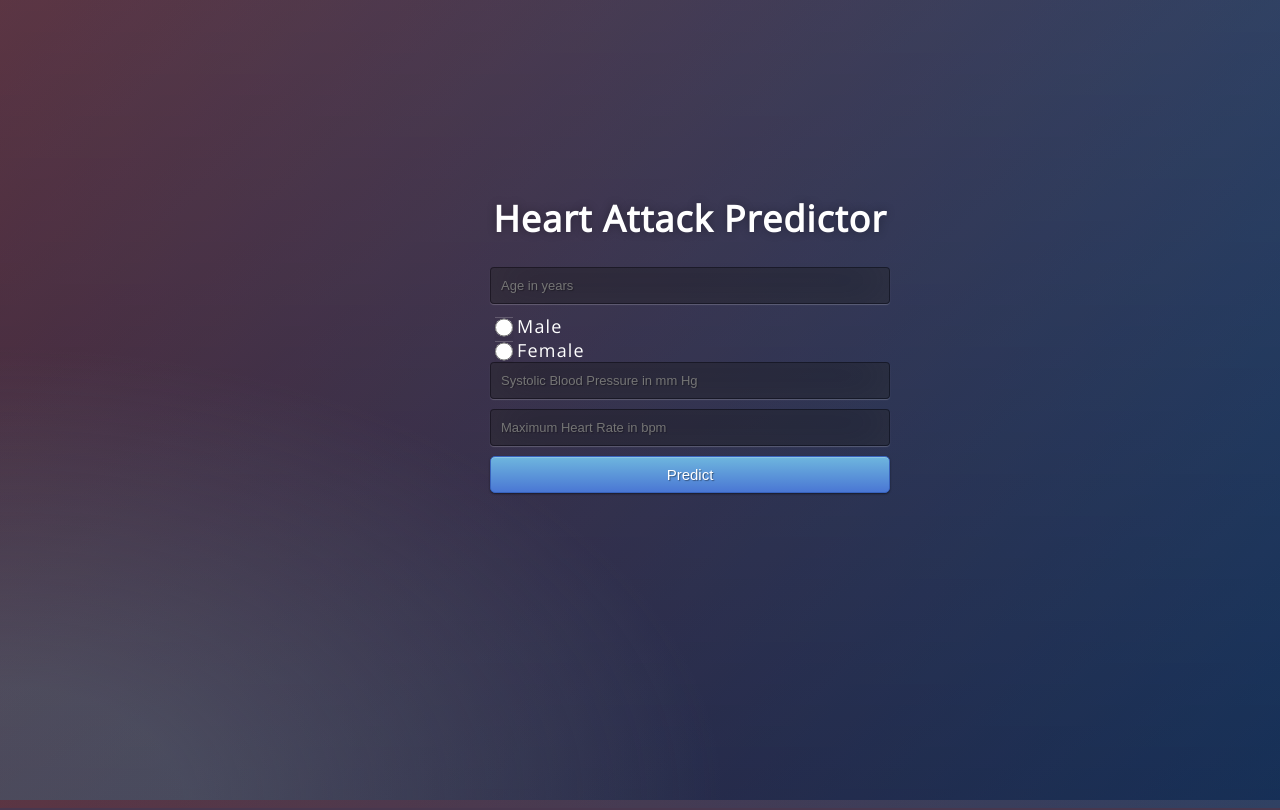
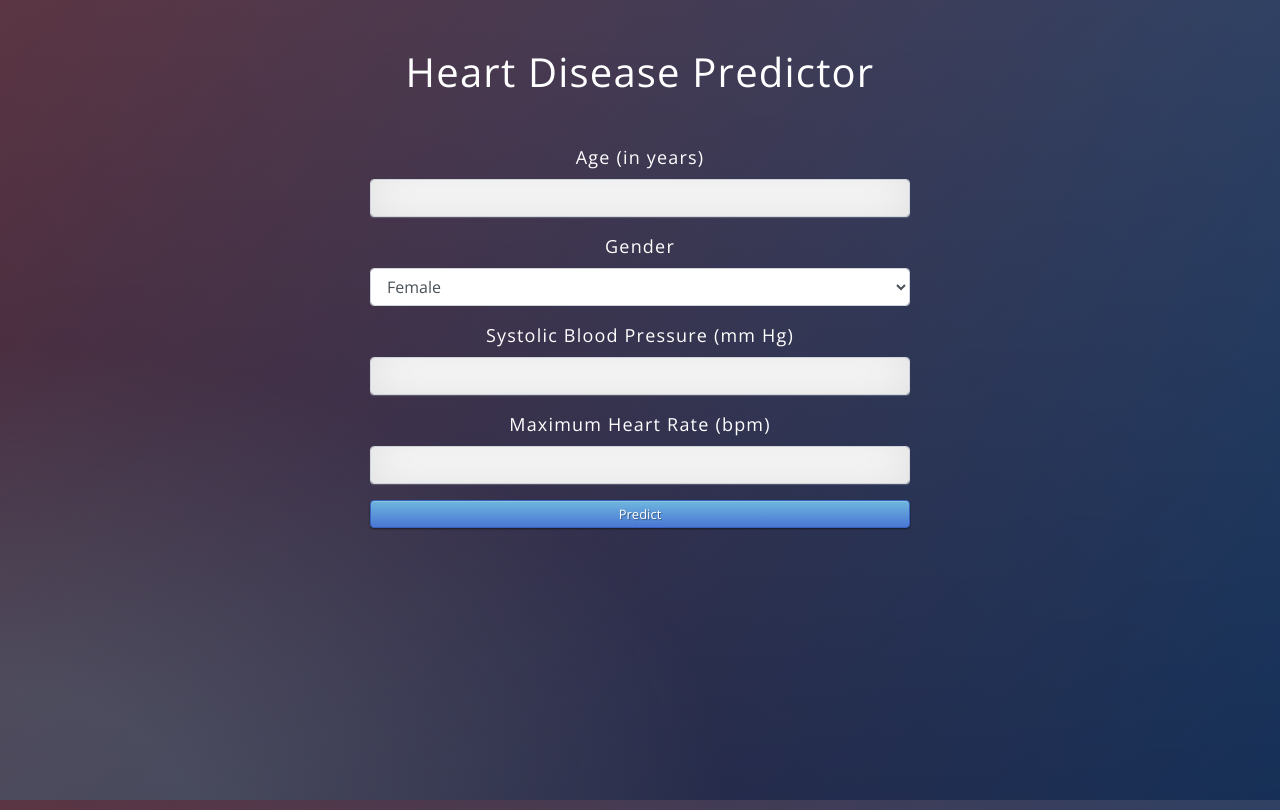
Before and after one commit to AliMoamen/BeatAlert, a Flask app: page / in a window 1280 px wide. Shown: the top 810 px of the page. Run offline with Flask 2, Linux system fonts and the light colour scheme; parts of the project's set-up code (start-up, migrations or seed data) failed here and were passed over; some libraries are stand-ins or nearby versions.

Commit message:
Update index.html

```diff
--- a/templates/index.html
+++ b/templates/index.html
@@ -1,47 +1,58 @@
 <!DOCTYPE html>
-<html >
+<html>
 <head>
     <meta charset="UTF-8">
-  <title>Heart Attck Predictor</title>
-  <link href='https://fonts.googleapis.com/css?family=Pacifico' rel='stylesheet' type='text/css'>
-  <link href='https://fonts.googleapis.com/css?family=Arimo' rel='stylesheet' type='text/css'>
-  <link href='https://fonts.googleapis.com/css?family=Hind:300' rel='stylesheet' type='text/css'>
-  <link href='https://fonts.googleapis.com/css?family=Open+Sans+Condensed:300' rel='stylesheet' type='text/css'>
+    <meta name="viewport" content="width=device-width, initial-scale=1.0">
+    <title>Heart Disease Predictor</title>
+    <link rel="preconnect" href="https://fonts.googleapis.com">
+    <link rel="preconnect" href="https://fonts.gstatic.com" crossorigin>
+    <link href="https://fonts.googleapis.com/css2?family=Roboto+Slab&display=swap" rel="stylesheet">
+    <link rel="stylesheet" href="https://stackpath.bootstrapcdn.com/bootstrap/4.5.2/css/bootstrap.min.css"
+          integrity="sha384-JcKb8q3iqJ61gNV9KGb8thSsNjpSL0n8PARn9HuZOnIxN0hoP+VmmDGMN5t9UJ0Z" crossorigin="anonymous">
     <link rel="stylesheet" href="{{ url_for('static', filename='css/style.css') }}">
-
 </head>
-
   <body>
- <div class="login">
-	<h1>Heart Attack Predictor</h1>
-
-
-    <form action="{{ url_for('predict')}}" method="post">
-        <input type="text" name="Age" placeholder="Age in years" required="required" />
-        <label for="male" class="form-control">
-            <input type="radio" id="male" name="gender" value= 1 class="btn">
-            Male
-        </label>
-        <label for="female" class="form-control">
-            <input type="radio" id="female" name="gender" value= 0 class="btn">
-            Female
-        </label>
-        <input type="text" name="Systolic Blood Pressure" placeholder="Systolic Blood Pressure in mm Hg" required="required" />
-        <input type="text" name="Maximum Heart Rate" placeholder="Maximum Heart Rate in bpm" required="required" />
-
-
-        <button type="submit" class="btn btn-primary btn-block btn-large">Predict</button>
+    </div>
+    <header class="header">
+      <h1 class="text-center my-5">Heart Disease Predictor</h1>
+    </header>
+    <main>
+      <div class="container my-5">
+        <div class="row justify-content-center">
+          <div class="col-md-6">
+            <form action="{{ url_for('predict') }}" method="post">
+              <div class="form-group">
+                <label for="age">Age (in years)</label>
+                <input type="number" name="age" id="age" class="form-control" required>
+              </div>
+              <div class="form-group">
+                <label for="sex">Gender</label>
+                <select name="sex" id="sex" class="form-control" required>
+                  <option value="0">Female</option>
+                  <option value="1">Male</option>
+                </select>
+              </div>
+              <div class="form-group">
+                <label for="trtbps">Systolic Blood Pressure (mm Hg)</label>
+                <input type="number" name="trtbps" id="trtbps" class="form-control" required>
+              </div>
+              <div class="form-group">
+                <label for="thalachh">Maximum Heart Rate (bpm)</label>
+                <input type="number" name="thalachh" id="thalachh" class="form-control" required>
+              </div>
+              <button type="submit" class="btn btn-primary btn-block">Predict</button>
             </form>
-
-   <br>
-   <br>
-   {{ prediction_text }}
-   <br>
-    {{data}}
-
-
           </div>
-
-
+        </div>
+        {% if prediction_text %}
+          <div class="row justify-content-center">
+            <div class="col-md-6">
+              <h2 class="text-center my-5">{{ prediction_text }}</h2>
+              <p class="text-center">{{ data }}</p>
+            </div>
+          </div>
+        {% endif %}
+      </div>
+    </main>
   </body>
 </html>
```
Lines whose indentation alone changed are shown as unchanged.
